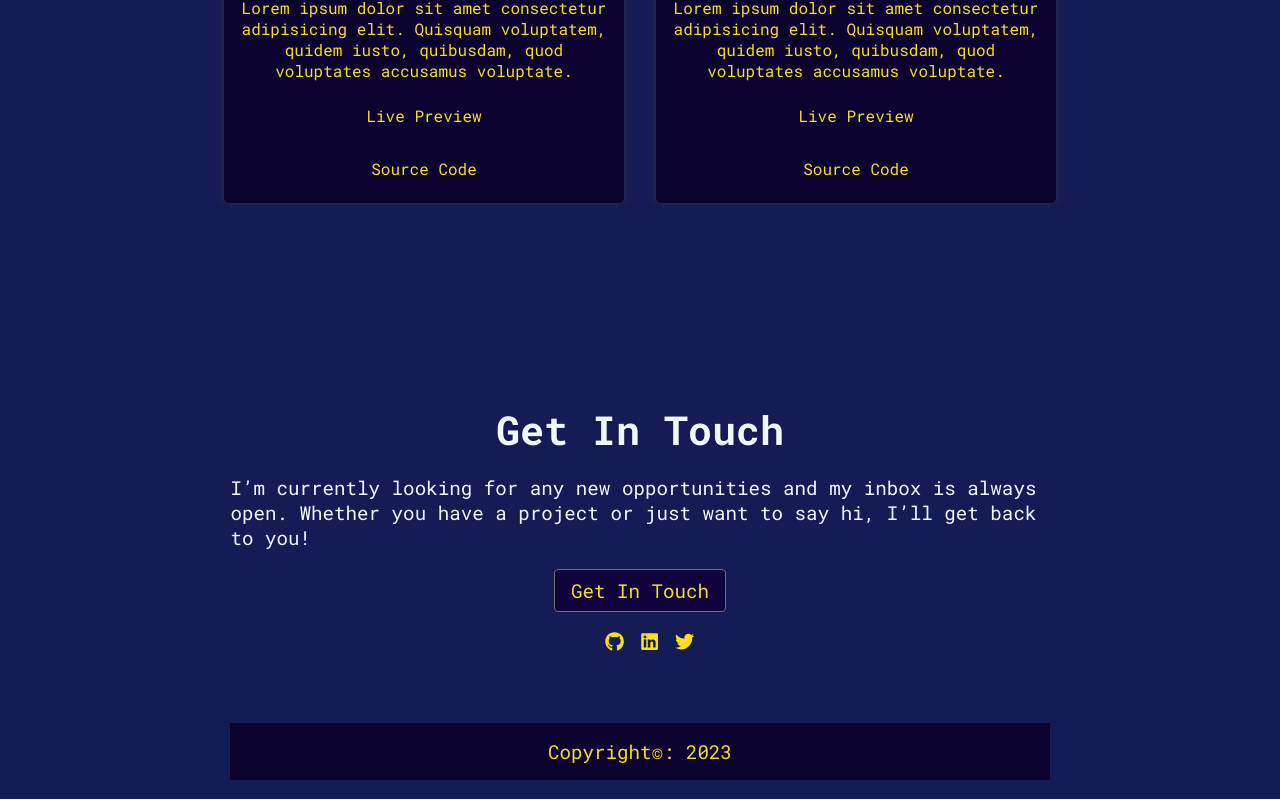
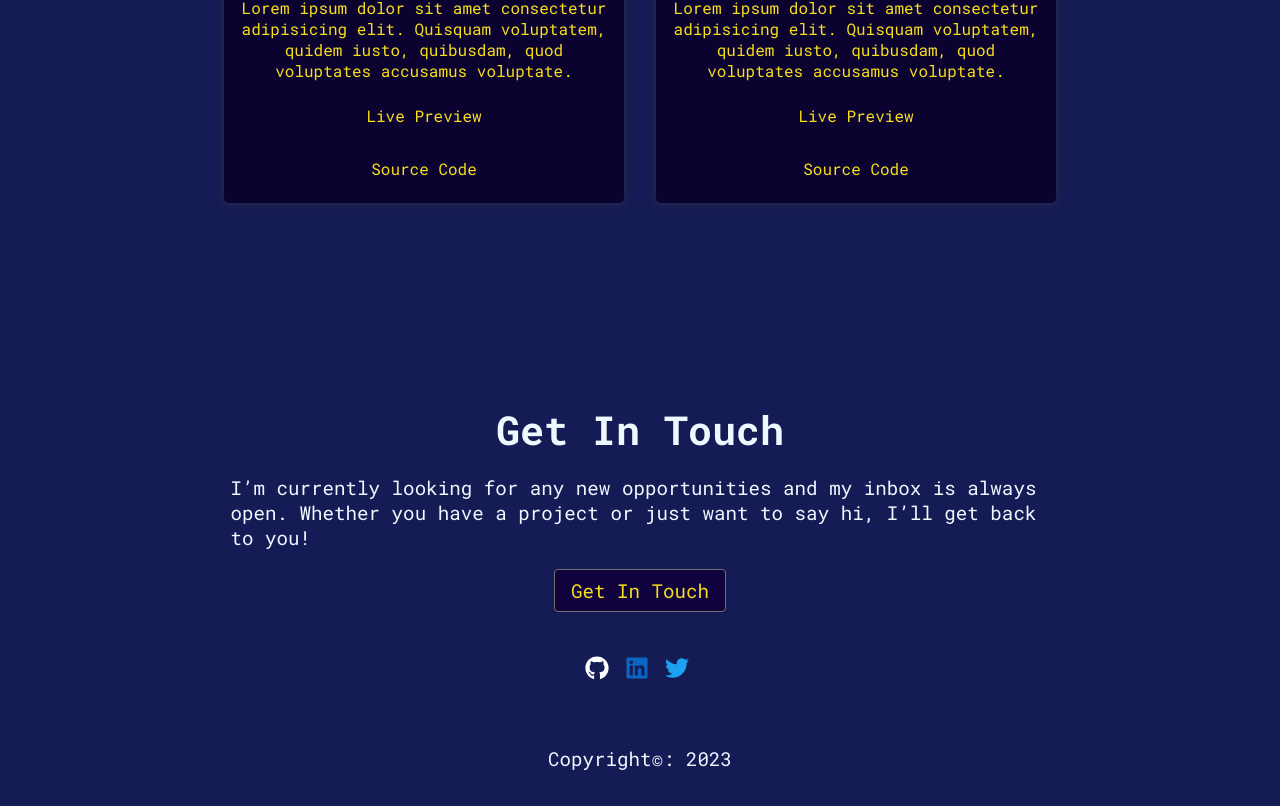
Before and after one commit to brain-ambani/brian-codes, a React (Create React App) app: page / in a window 1280 px wide. Shown: the part 2634-3440 px from the top of the page. Built offline with nearby package versions, Linux system fonts and the light colour scheme.

Commit message:
updated the contact compnent

```diff
--- a/src/components/contact/Contact.jsx
+++ b/src/components/contact/Contact.jsx
@@ -20,21 +20,21 @@ export default function Contact() {
           target="_blank"
           rel="noreferrer"
         >
-          <FaGithub />
+          <FaGithub className="github" />
         </a>
         <a
           href="linkedin.com/in/brain-ambani-91522b172/"
           target="_blank"
           rel="noreferrer"
         >
-          <FaLinkedin />
+          <FaLinkedin className="linkedin" />
         </a>
         <a
           href="https://twitter.com/brain_ambani"
           target="_blank"
           rel="noreferrer"
         >
-          <FaTwitter />
+          <FaTwitter className="twitter" />
         </a>
       </div>
 
--- a/src/components/contact/contact.css
+++ b/src/components/contact/contact.css
@@ -20,13 +20,24 @@
 
 .contact a {
   font-size: 1.2rem;
-  color: #f7df1e;
   text-decoration: none;
   margin-bottom: 1.2rem;
 }
 
 .contact a:hover {
   color: #f7df1e;
+}
+
+.contact .socials {
+  display: flex;
+  justify-content: space-between;
+  width: 10%;
+  margin: 1.5rem 2.5rem 1.5rem 0;
+}
+
+.contact .socials a {
+  margin-left: 1rem;
+  font-size: 1.5rem;
 }
 
 .contact .btn {
@@ -41,9 +52,7 @@
 }
 
 .copyright {
-  background-color: #0c0230;
-  color: #f7df1e;
   text-align: center;
   padding: 1rem;
-  margin-top: 2rem;
+  margin-bottom: 2rem;
 }
```
